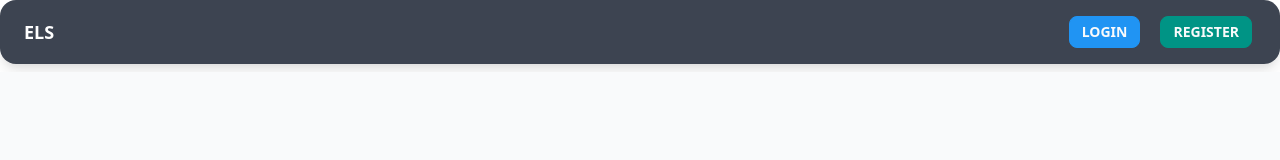
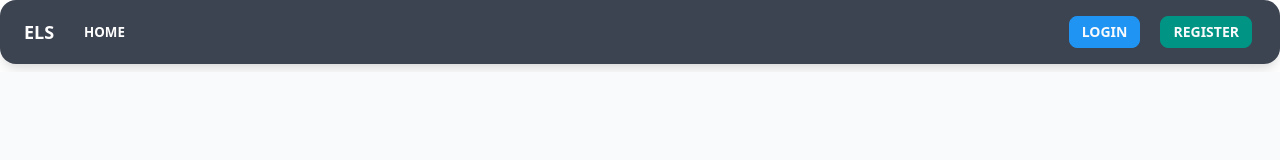
Before and after one commit to framgia/sph_els_ervin, a React (Create React App) app in the folder frontend/: page / in a window 1280 px wide. Shown: the top 160 px of the page. Built offline with nearby package versions, Linux system fonts and the light colour scheme.

Commit message:
[SELS-TASK] Layout - Update Navbar Links (#16)
* [SELS-TASK] Layout - Update Navbar Links

* Cleaned Up Code using Logical AND

```diff
--- a/frontend/package.json
+++ b/frontend/package.json
@@ -52,5 +52,6 @@
   },
   "engines": {
     "node": "16.x"
-  }
+  },
+  "cracoConfig": "./craco.config.js"
 }
--- a/frontend/src/layout/Navbar.tsx
+++ b/frontend/src/layout/Navbar.tsx
@@ -1,4 +1,4 @@
-import React, { Component } from 'react';
+import React, { Component, Fragment } from 'react';
 import '../index.css';
 import { connect } from 'react-redux';
 import { User } from '../actions/types';
@@ -65,6 +65,29 @@ class _Navbar extends Component<Props> {
             <span className='text-lg font-bold'>
               <Link to='/'>ELS</Link>
             </span>
+            <div className='flex-1 px-2 mx-2'>
+              <div className='items-stretch hidden lg:flex'>
+                <a className='btn btn-ghost btn-sm rounded-btn' href='/'>
+                  Home
+                </a>
+                {this.props.SessionData.user && (
+                  <Fragment>
+                    <Link
+                      to='/users'
+                      className='btn btn-ghost btn-sm rounded-btn'
+                    >
+                      Users
+                    </Link>
+                    <Link
+                      to='/categories'
+                      className='btn btn-ghost btn-sm rounded-btn'
+                    >
+                      Categories
+                    </Link>
+                  </Fragment>
+                )}
+              </div>
+            </div>
           </div>
           <div className='flex-none'>{this.getLoginState()}</div>
         </div>
```
Also changed, not shown: 2 other files (tests, documents, lock files or other folders).
